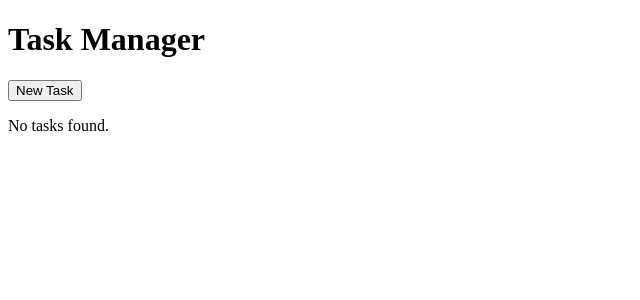
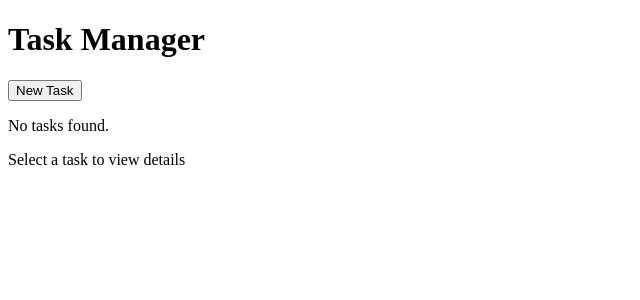
Before and after one commit to S4lvatoore/Task-List---React, a React (Create React App) app: page / in a window 1280 px wide. Shown: the top 300 px of the page, without its empty margins (0-640 px from the left). Built offline with nearby package versions, Linux system fonts and the light colour scheme.

Commit message:
added details for the task on click

```diff
--- a/src/components/Task.jsx
+++ b/src/components/Task.jsx
@@ -1,12 +1,10 @@
 import React from "react";
 
-function Task({ task }) {
+function Task({ task, onClick }) {
     return (
-        <div className="task">
+        <div className="task" onClick={onClick} style={{ cursor: "pointer" }}>
             <div>
                 <h3>{task.title}</h3>
-                <p>{task.description}</p>
-                <p>Status: {task.completed ? "Completed" : "Pending"}</p>
             </div>
         </div>
     );
--- a/src/components/TaskList.jsx
+++ b/src/components/TaskList.jsx
@@ -2,14 +2,14 @@ import React from "react";
 import { useSelector } from "react-redux";
 import Task from "./Task";
 
-function TaskList() {
+function TaskList({ onTaskClick }) {
     const { tasks } = useSelector((state) => state.tasksReducer);
 
     return (
         <div className="task-list">
             {tasks.length > 0 ? (
                 tasks.map((task) => (
-                    <Task key={task.id} task={task} />
+                    <Task key={task.id} task={task} onClick={() => onTaskClick(task)} />
                 ))
             ) : (
                 <p>No tasks found.</p>
--- a/src/routes/root.jsx
+++ b/src/routes/root.jsx
@@ -1,17 +1,32 @@
-import React from "react";
+import React, { useState } from "react";
 import { Outlet } from "react-router-dom";
 import TaskList from "../components/TaskList";
 import NewForm from "../components/forms/NewForm";
 
 function Root() {
+    const [selectedTask, setSelectedTask] = useState(null);
+
+    const handleTaskClick = (task) => {
+        setSelectedTask(task);
+    };
+
     return (
         <div id="app">
             <div id="sidebar">
                 <h1>Task Manager</h1>
                 <NewForm />
+                <TaskList onTaskClick={handleTaskClick} />
             </div>
-            <div id="main">
-                <TaskList />
+            <div id="detail">
+                {selectedTask ? (
+                    <div>
+                        <h2>{selectedTask.title}</h2>
+                        <p>{selectedTask.description}</p>
+                        <p>Status: {selectedTask.completed ? "Completed" : "Pending"}</p>
+                    </div>
+                ) : (
+                    <p>Select a task to view details</p>
+                )}
                 <Outlet />
             </div>
         </div>
```
